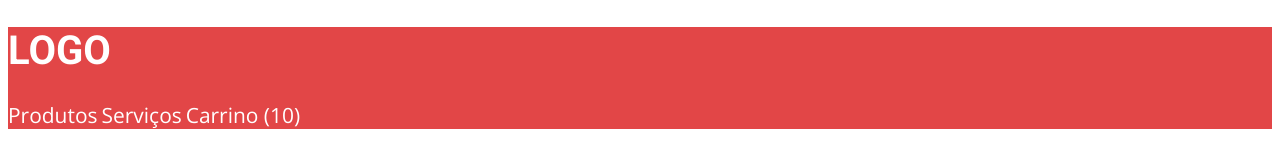
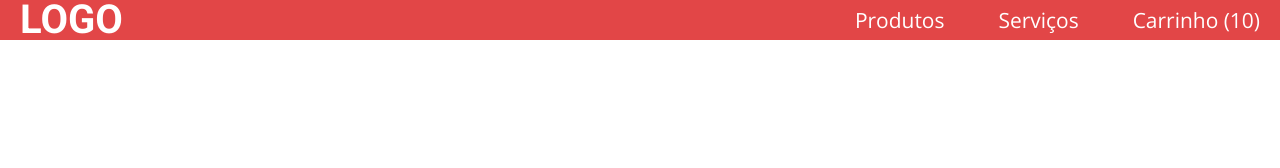
Before and after one commit to RaphaelOhlsen/loja-fone, a plain HTML site: page index.html in a window 1280 px wide. Drawn offline with nearby package versions, Linux system fonts and the light colour scheme.

Commit message:
Desafio Avancado

```diff
--- /dev/null
+++ b/assets/css/header.css
@@ -0,0 +1,52 @@
+body {
+  margin: 0;
+}
+
+.header {
+  position: fixed;
+  width: 100%;
+  background-color:var(--header-bg-color);
+}
+
+.header-brand , .header-nav ul li a {
+  color: var(--header-font-color);
+}
+
+.header-brand {
+  font-size: 2.5em;
+  font-family: var(--header-brand-font-family);
+  font-weight: 700;
+  text-decoration: none;
+  margin-left: 20px;
+}
+
+.header-nav {
+  position: absolute;
+  top:10px;
+  right: 10px;
+}
+
+.header-nav ul {
+  display: inline-block;
+  list-style-type: none;
+}
+
+.header-nav ul li {
+  display: inline-block;
+  margin-right: 30px;
+}
+
+.header-nav ul li:nth-child(3) {
+  margin: 0;
+}
+
+.header-nav ul li a {
+  text-decoration: none;
+  font-size: 1.31em;
+  font-family: var(--header-nav-font-family);
+  padding: 10px;
+}
+
+.header-nav ul li a:hover {
+  color: var(--header-nav-link-font-color);
+}
--- /dev/null
+++ b/assets/css/settings.css
@@ -0,0 +1,7 @@
+:root {
+  --header-bg-color: #e24647;
+  --header-font-color: #fff;
+  --header-brand-font-family: "Roboto", sans-serif;
+  --header-nav-font-family: "Open Sans", sans-serif;
+  --header-nav-link-font-color: #dabbbb;
+}
--- a/header.css
+++ /dev/null
@@ -1,20 +0,0 @@
-header {
-  background-color: #e24647;
-}
-
-h1,
-a {
-  color: #fff;
-}
-
-h1 {
-  font-size: 2.5em;
-  font-family: "Roboto", sans-serif;
-  font-weight: 700;
-}
-
-a {
-  text-decoration: none;
-  font-size: 1.31em;
-  font-family: "Open Sans", sans-serif;
-}
--- a/index.html
+++ b/index.html
@@ -4,18 +4,21 @@
   <meta charset="UTF-8">
   <meta name="viewport" content="width=device-width, initial-scale=1.0">
   <meta http-equiv="X-UA-Compatible" content="ie=edge">
-  <link rel="stylesheet" href="reset.css">
+  <link rel="stylesheet" href="assets/css/reset.css">
   <link href="https://fonts.googleapis.com/css?family=Open+Sans:400,700|Roboto:400,700" rel="stylesheet">
-  <link rel="stylesheet" href="header.css">
+  <link rel="stylesheet" href="assets/css/settings.css">
+  <link rel="stylesheet" href="assets/css/header.css">
   <title>Loja de Fone</title>
 </head>
 <body>
-  <header>
-    <h1>LOGO</h1>
-    <nav>
-      <a href="#">Produtos</a>
-      <a href="#">Serviços</a>
-      <a href="#">Carrino (10)</a>
+  <header class="header">
+    <a class="header-brand" href="#">LOGO</a>
+    <nav class="header-nav">
+      <ul>
+        <li><a href="#">Produtos</a></li>
+        <li><a href="#">Serviços</a></li>
+        <li><a href="#">Carrinho (10)</a></li>
+      </ul>
     </nav>
   </header>
 </body>
```
Also changed, not shown: assets/css/reset.css (renamed from reset..css).
